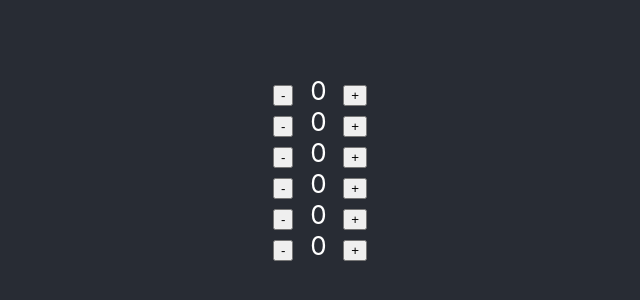
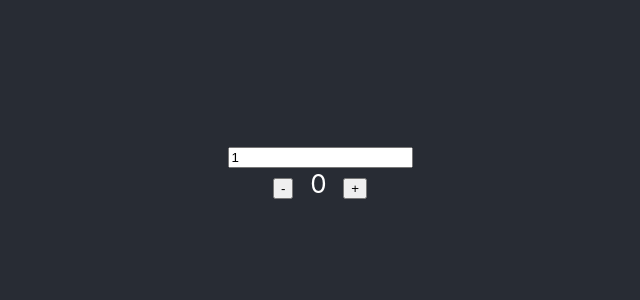
Before and after one commit to sympathyzz/react-counter, a React (Create React App) app: page / in a window 1280 px wide. Shown: the part 232-532 px from the top of the page, without its empty margins (320-960 px from the left). Built offline with nearby package versions, Linux system fonts and the light colour scheme.

Commit message:
[Gavin] feature: complete CounterGroup with specified number input

```diff
--- a/src/component/counter/CounterGroup.jsx
+++ b/src/component/counter/CounterGroup.jsx
@@ -1,10 +1,27 @@
 import React from 'react'
 import Counter from './Counter'
 class CounterGroup extends React.Component{
+    constructor(props){
+		super(props);
+		this.state = {
+			inpValu:1
+		}
+	}
+
+	handelChange(e){
+        console.log(typeof e.target.value)
+		this.setState({
+			inpValu:e.target.value
+        })
+
+	}
     render(){
         return(
             <div>
-                {new Array(6).fill(0).map((value,index) => <Counter key={index}/>)}
+            <input type="text" onChange={this.handelChange.bind(this)} defaultValue={this.state.inpValu}/>
+                <div >
+                    {new Array(Number(this.state.inpValu)).fill(0).map((value,index) => <Counter key={index}/>)}
+                </div>
             </div>
         )
     }
```
